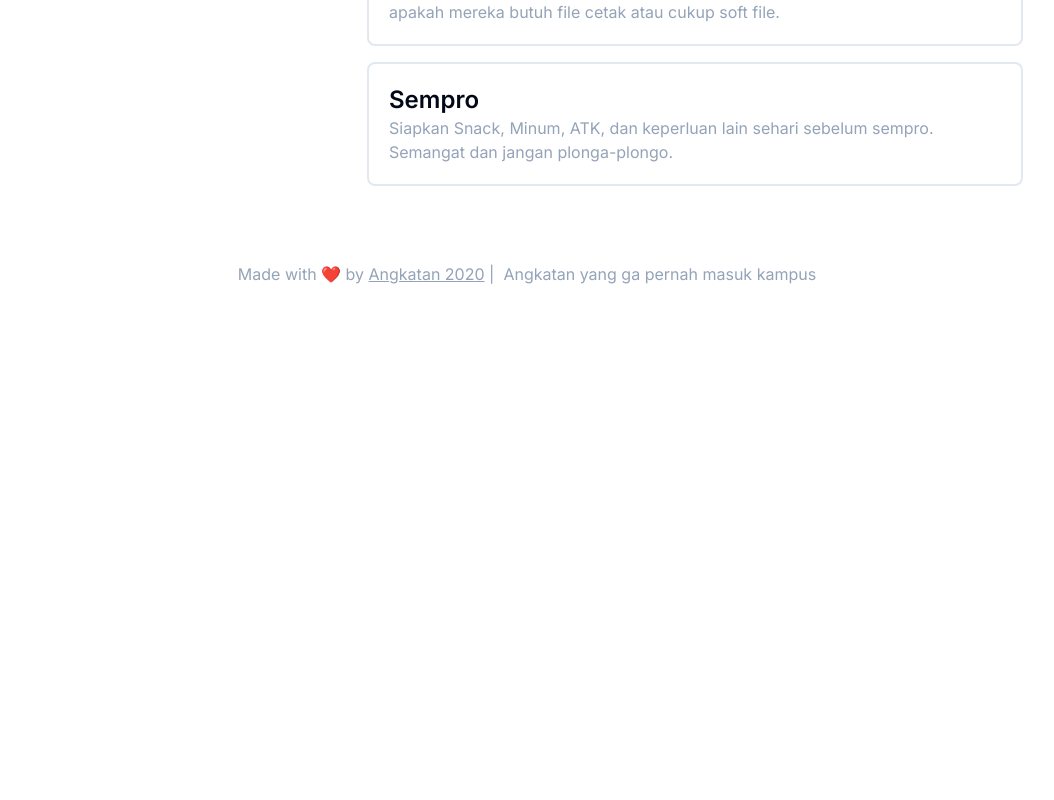
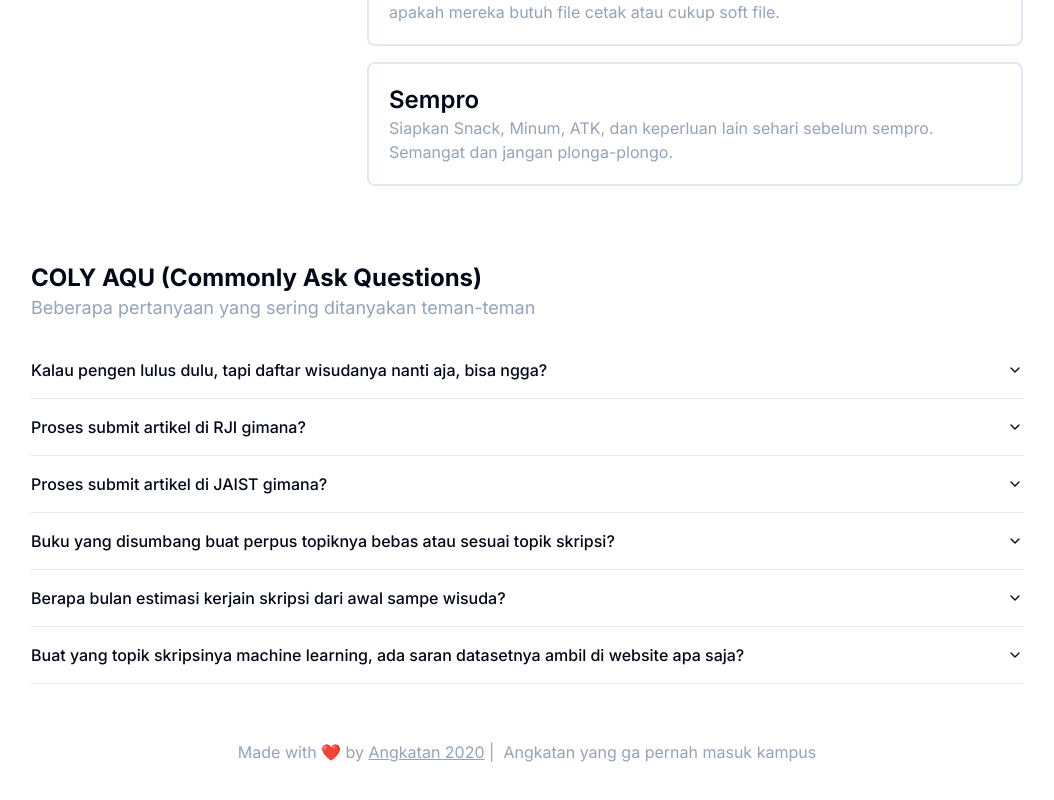
Before and after one commit to ab-azmi/capek-kuliah, a Next.js app: page / in a window 1280 px wide. Shown: the part 3906-4706 px from the top of the page, without its empty margins (113-1167 px from the left). Before the commit the page ends 4272 px from the top, so only its background shows below. Built offline with nearby package versions, Linux system fonts and the light colour scheme.

Commit message:
add commonly ask questions

```diff
--- a/app/page.tsx
+++ b/app/page.tsx
@@ -2,6 +2,7 @@ import DashboardBoxes from "@/components/pages/dashboard-boxes";
 import TabContent from "@/components/pages/tab-content";
 import HomeTitle from "@/components/home-title";
 import ScrollProgress from "@/components/scroll-progress";
+import ColyAqu from "@/components/coly-aqu";
 
 
 export default function Home() {
@@ -18,6 +19,9 @@ export default function Home() {
 
       {/* Main Content */}
       <TabContent />
+
+      {/* COLY AQU (CommonLY Ask QUestion)*/}
+      <ColyAqu/>
 
       {/* footer */}
       <footer className="flex justify-center">
--- /dev/null
+++ b/components/coly-aqu.tsx
@@ -0,0 +1,32 @@
+import commonQuestions from "@/data/common-questions";
+import { Accordion, AccordionContent, AccordionItem, AccordionTrigger } from "./ui/accordion";
+
+const ColyAqu = () => {
+
+    return (
+        <div className="flex flex-col gap-y-5">
+            <div>
+                <h1 className="text-xl lg:text-2xl font-bold">COLY AQU (Commonly Ask Questions)</h1>
+                <p className="text-sm lg:text-lg text-slate-400">
+                    Beberapa pertanyaan yang sering ditanyakan teman-teman
+                </p>
+            </div>
+
+            <Accordion type="single" collapsible className="w-full">
+                {commonQuestions.map((qu) => (
+                    <AccordionItem value={qu.question} key={qu.id}>
+                        <AccordionTrigger>
+                            {qu.question}
+                        </AccordionTrigger>
+                        <AccordionContent>
+                            {qu.answer}
+                        </AccordionContent>
+                    </AccordionItem>
+                ))}
+
+            </Accordion>
+        </div>
+    )
+}
+
+export default ColyAqu;
--- /dev/null
+++ b/components/ui/accordion.tsx
@@ -0,0 +1,58 @@
+"use client"
+
+import * as React from "react"
+import * as AccordionPrimitive from "@radix-ui/react-accordion"
+import { ChevronDown } from "lucide-react"
+
+import { cn } from "@/lib/utils"
+
+const Accordion = AccordionPrimitive.Root
+
+const AccordionItem = React.forwardRef<
+  React.ElementRef<typeof AccordionPrimitive.Item>,
+  React.ComponentPropsWithoutRef<typeof AccordionPrimitive.Item>
+>(({ className, ...props }, ref) => (
+  <AccordionPrimitive.Item
+    ref={ref}
+    className={cn("border-b", className)}
+    {...props}
+  />
+))
+AccordionItem.displayName = "AccordionItem"
+
+const AccordionTrigger = React.forwardRef<
+  React.ElementRef<typeof AccordionPrimitive.Trigger>,
+  React.ComponentPropsWithoutRef<typeof AccordionPrimitive.Trigger>
+>(({ className, children, ...props }, ref) => (
+  <AccordionPrimitive.Header className="flex">
+    <AccordionPrimitive.Trigger
+      ref={ref}
+      className={cn(
+        "flex flex-1 items-center justify-between py-4 font-medium transition-all hover:underline [&[data-state=open]>svg]:rotate-180",
+        className
+      )}
+      {...props}
+    >
+      {children}
+      <ChevronDown className="h-4 w-4 shrink-0 transition-transform duration-200" />
+    </AccordionPrimitive.Trigger>
+  </AccordionPrimitive.Header>
+))
+AccordionTrigger.displayName = AccordionPrimitive.Trigger.displayName
+
+const AccordionContent = React.forwardRef<
+  React.ElementRef<typeof AccordionPrimitive.Content>,
+  React.ComponentPropsWithoutRef<typeof AccordionPrimitive.Content>
+>(({ className, children, ...props }, ref) => (
+  <AccordionPrimitive.Content
+    ref={ref}
+    className="overflow-hidden text-sm transition-all data-[state=closed]:animate-accordion-up data-[state=open]:animate-accordion-down"
+    {...props}
+  >
+    <div className={cn("pb-4 pt-0", className)}>{children}</div>
+  </AccordionPrimitive.Content>
+))
+
+AccordionContent.displayName = AccordionPrimitive.Content.displayName
+
+export { Accordion, AccordionItem, AccordionTrigger, AccordionContent }
--- a/data/berkas-wajib.ts
+++ b/data/berkas-wajib.ts
@@ -51,7 +51,7 @@ export const berkasWajib = [
             },
             {
                 id: 3,
-                message: 'Klo ga lulus gimana bang?',
+                message: 'Klo tak lulus gimana bang?',
                 type: 'question'
             },
             {
@@ -61,7 +61,7 @@ export const berkasWajib = [
             },
             {
                 id: 5,
-                message: 'Oke bang. thanks. jadi futsal bang?',
+                message: 'Oke bang. thanks. Jadi futsal bang?',
                 type: 'question'
             },
             {
--- /dev/null
+++ b/data/common-questions.ts
@@ -0,0 +1,40 @@
+const commonQuestions = [
+    {
+        id: 0,
+        question: 'Kalau pengen lulus dulu, tapi daftar wisudanya nanti aja, bisa ngga?',
+        answer: 'Bisa. Caranya dengan menjeda proses pengisian form SBVT pada langkah 14'
+    },
+    {
+        id: 1,
+        question: 'Proses submit artikel di RJI gimana?',
+        answer: `
+            Submit ke RJI https://journal.unnes.ac.id/sju/index.php/rji ->
+            Isi http://bit.ly/keteranganRJI ->
+            Konfirmasi ke Pak Abas bahwa sudah submit & kirim file artikelnya juga ->
+            JIka dikonfirm pak Abas, lanjut konfirm ke Pak Yahya ->
+            Nunggu dapat email
+        `
+    },
+    {
+        id: 2,
+        question: 'Proses submit artikel di JAIST gimana?',
+        answer: 'belum tau'
+    },
+    {
+        id: 4,
+        question: 'Buku yang disumbang buat perpus topiknya bebas atau sesuai topik skripsi?',
+        answer: 'Tidak harus sesuai topik skripsi, tetapi harus sesuai dengan Jurusan. Jangan sumbang buku resep masakan!'
+    },
+    {
+        id: 5,
+        question: 'Berapa bulan estimasi kerjain skripsi dari awal sampe wisuda?',
+        answer: 'Kalau full fokus skripsi, harusnya selesai dalam 1 semester'
+    },
+    {
+        id: 6,
+        question: 'Buat yang topik skripsinya machine learning, ada saran datasetnya ambil di website apa saja?',
+        answer: 'Kaggle, PapersWithCode, Huggingface, Mendeley data, UCI ML Repository'
+    },
+]
+
+export default commonQuestions;
--- a/package.json
+++ b/package.json
@@ -10,6 +10,7 @@
   },
   "dependencies": {
     "@hookform/resolvers": "^3.9.0",
+    "@radix-ui/react-accordion": "^1.2.0",
     "@radix-ui/react-avatar": "^1.1.0",
     "@radix-ui/react-checkbox": "^1.1.1",
     "@radix-ui/react-dropdown-menu": "^2.1.1",
```
Also changed, not shown: 1 other file (tests, documents, lock files or other folders).
